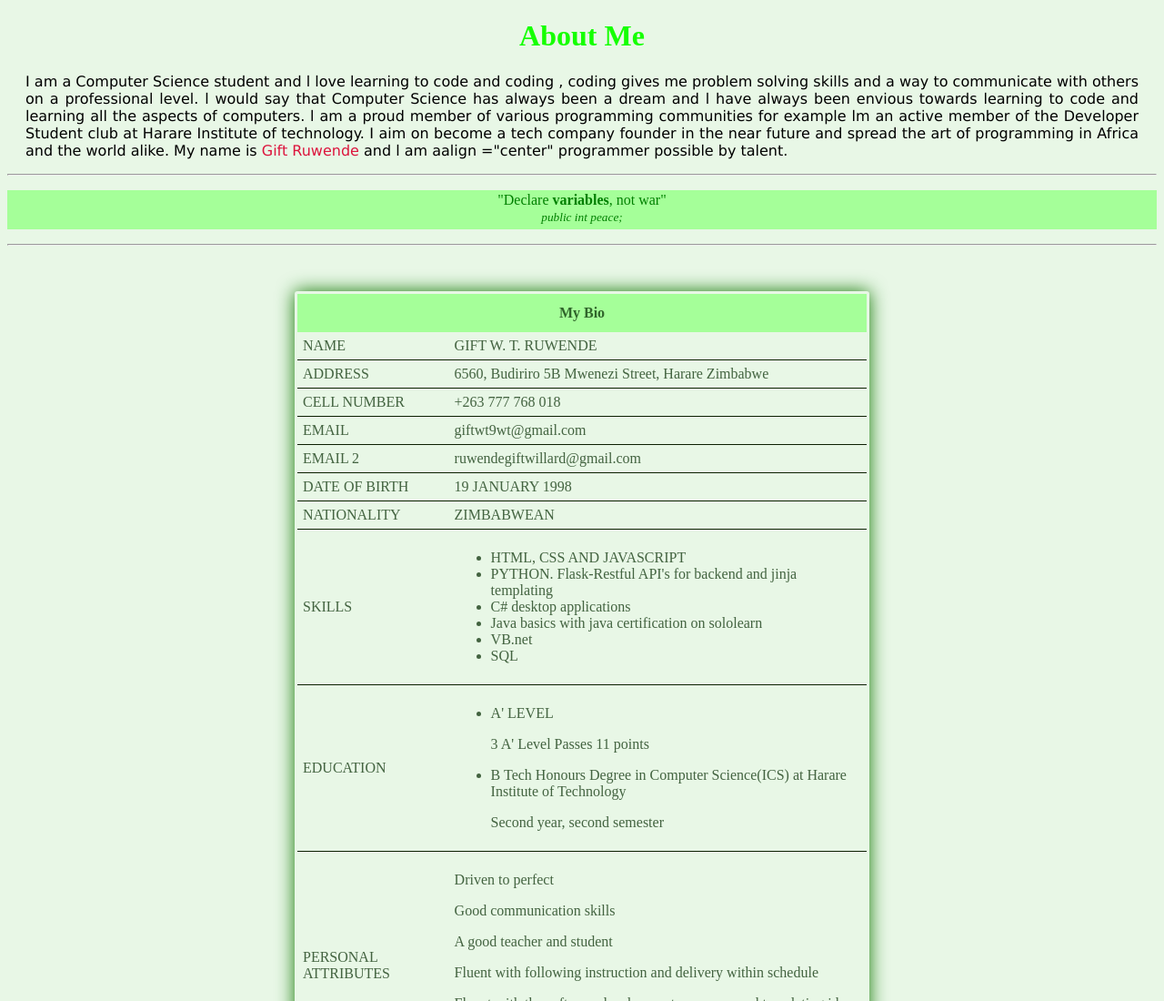
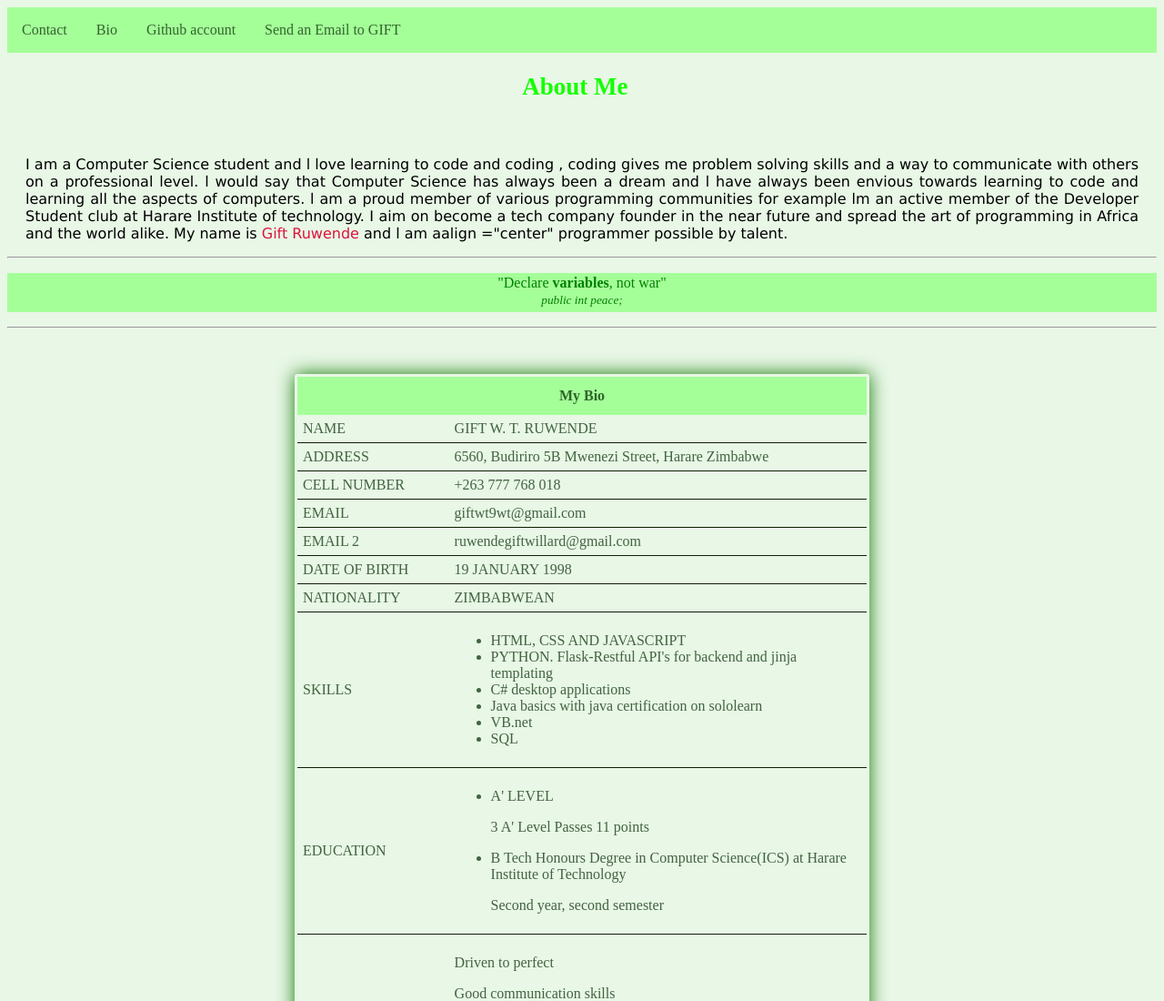
Before and after one commit to willhitman/resume, a plain HTML site: page html/index.html in a window 1280 px wide. Shown: the top 1100 px of the page at 91% size. Drawn offline with Linux system fonts and the light colour scheme.

Commit message:
added a nav bar

```diff
--- a/html/css/main.css
+++ b/html/css/main.css
@@ -62,3 +62,34 @@ body{
     background-color: rgb(232, 247, 230);
 
 }
+.headerr{
+    text-align: center;
+    font-size: large;
+    font-weight: 10;
+    height:60px;
+    width:98%;
+    padding-left: 5px;
+    padding-right: 5px;
+    padding-bottom: 15px;
+
+}
+#ull{
+    list-style-type: none;
+    margin:0;
+    padding:0;
+    overflow: hidden;
+    background-color:rgb(165, 255, 153);
+}
+#lii{
+    float: left;
+}
+#lii a{
+    display: block;
+    color: rgba(4, 43, 2, 0.726);
+    text-align: center;
+    padding:16px;
+    text-decoration: none;
+}
+#important{
+    color: rgb(4, 63, 14);
+}
--- a/html/index.html
+++ b/html/index.html
@@ -1,82 +1,27 @@
 <!DOCTYPE html>
 <html lang="en">
-
-<!--<head>
-    <meta charset="UTF-8">
-    <meta name="viewport" content="width=device-width, initial-scale=1.0">
-    <title>Gift Ruwende</title>
-</head>
-<body>
-    <section id ="top">
-        <header>
-            <h1>Curriculum Vatae</h1>
-            <h2>Gift Ruwende Computer Science</h2>
-        </header>
-    </section>
-    <section id = "body">
-        <h3>About Me</h3>
-        <ul>
-            <li><b>Cell Number: </b>+263 777 768 018</li>
-            <li><b>Sex: </b>Male</li>
-            <li><b>Email Address:  </b>giftwt9wt@gmail.com</li>
-            <li><b>Date of birth:  </b>19 January 1998</li>
-            <li><b>Maritial Status:  </b>Single</li>
-            <li><b>National ID number: </b>63 2041954 Y 50</li>
-            <li><b>Nationality:  </b>Zimbabwean</li>
-            <li><b>Languages:  </b>English and Shona</li>
-            <li><b>Home Address:  </b>6560 Budiriro 5b, Mwenezi close, Harare Zimbabwe</li>
-        </ul>
-        <h4>Accademic Qualifications</h4>
-        <p><small>10 O' Level passes including Mathematics, English and Science</small>
-            <br>
-            <small>3 A' level passes, 11 points.</small>
-        </p>
-        <p><b>Currently doing undergraduate degree in Computer Science at Harare Institute of Technology</b>
-            <br>
-            <br>
-            <b>Results</b>
-            <br>
-            <br>
-            <b>First Year</b>
-            <ul>
-                <li>First Semester</li>
-                <Ul>
-                    <li> Technopreneurship l		  			2.2</li>
-                    <li>Computer Programming in C				2.1</li>
-                    <li>Analogue Electronics					P</li>
-                    <li>Analogue Electronics					P</li>
-                    <li>Operating Systems						2.2</li>
-                    <li>Logic Design and Switching Circuits			P</li>
-                    <li>Mathematics Foundations of Computer Science	2.2</li>
-                    <li>Technical Communication Skills |			2.2</li>
-                </Ul>
-                <li>Second Year</li>
-                <ul>
-                    <li>Technopreneurship ll					2.2</li>
-                    <li>Digital Electronics						2.1</li>
-                    <l>Software Engineering					2.1</l>
-                    <li>Visual Programming Concepts and Development	1</li>
-                    <li>Data Structures and Algorithms				P</li>
-                    <li>Database Design Concepts				2.2</li>
-                    <li>Technical Communication Skills	||      2.2</li>
-                </ul>
-            </ul>
-        </p>
-
-
-
-
-
-
-    </section>
--->
     <head>
         <title>Gift Ruwende</title>
+
+        <ul id = "ull">
+            <li id = "lii"><a href="#" title="Contact Info">Contact</a></li>
+            <li id = "lii"><a href="#" title="View Bio">Bio</a></li>
+            <li id = "lii"><a href="https://github.com/willhitman" title = "View Github account" target="_blank">Github account</a></li>
+            <li id = "lii"><a href="mailto:giftwt9wt@gmail.com" title = "Send an Email to Gift" target = "_blank">Send an Email to <span id = "iportant">GIFT</span></a></span></li>
+        </ul>
         <link rel="stylesheet" href="css/main.css">
     </head>
     <body>
+        <section class= headerr>
+            <header>
+                <h1><span>About Me</span></h1>
+
+            </header>
+        </section>
+
+
     <div id = "About_Me">
-        <h1><span>About Me</span></h1>
+
         <p class ="common">
             I am a Computer Science student and l love learning to code and coding
             , coding gives me problem solving skills and a way to communicate with
```
Also changed, not shown: 1 other file.
